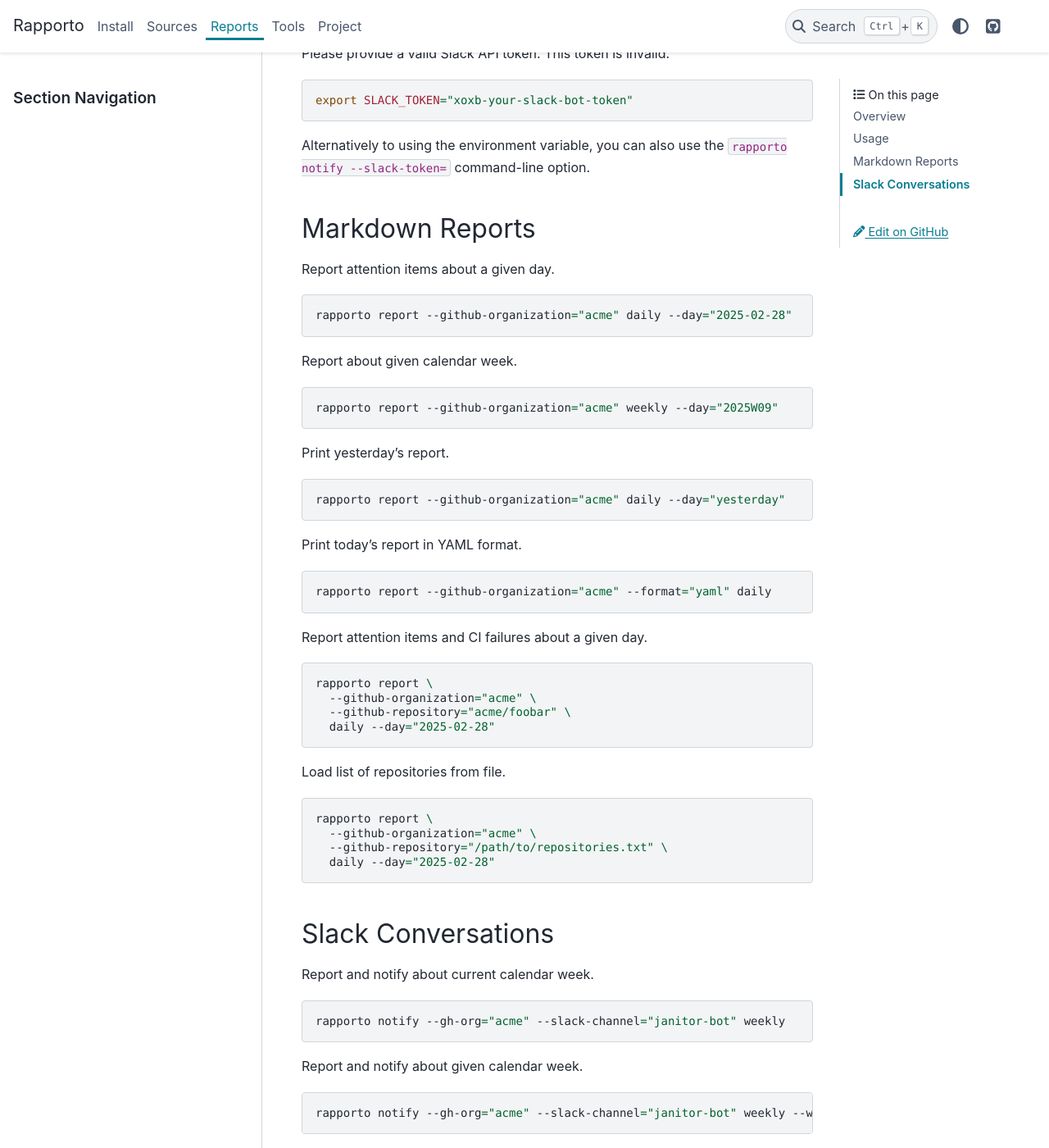
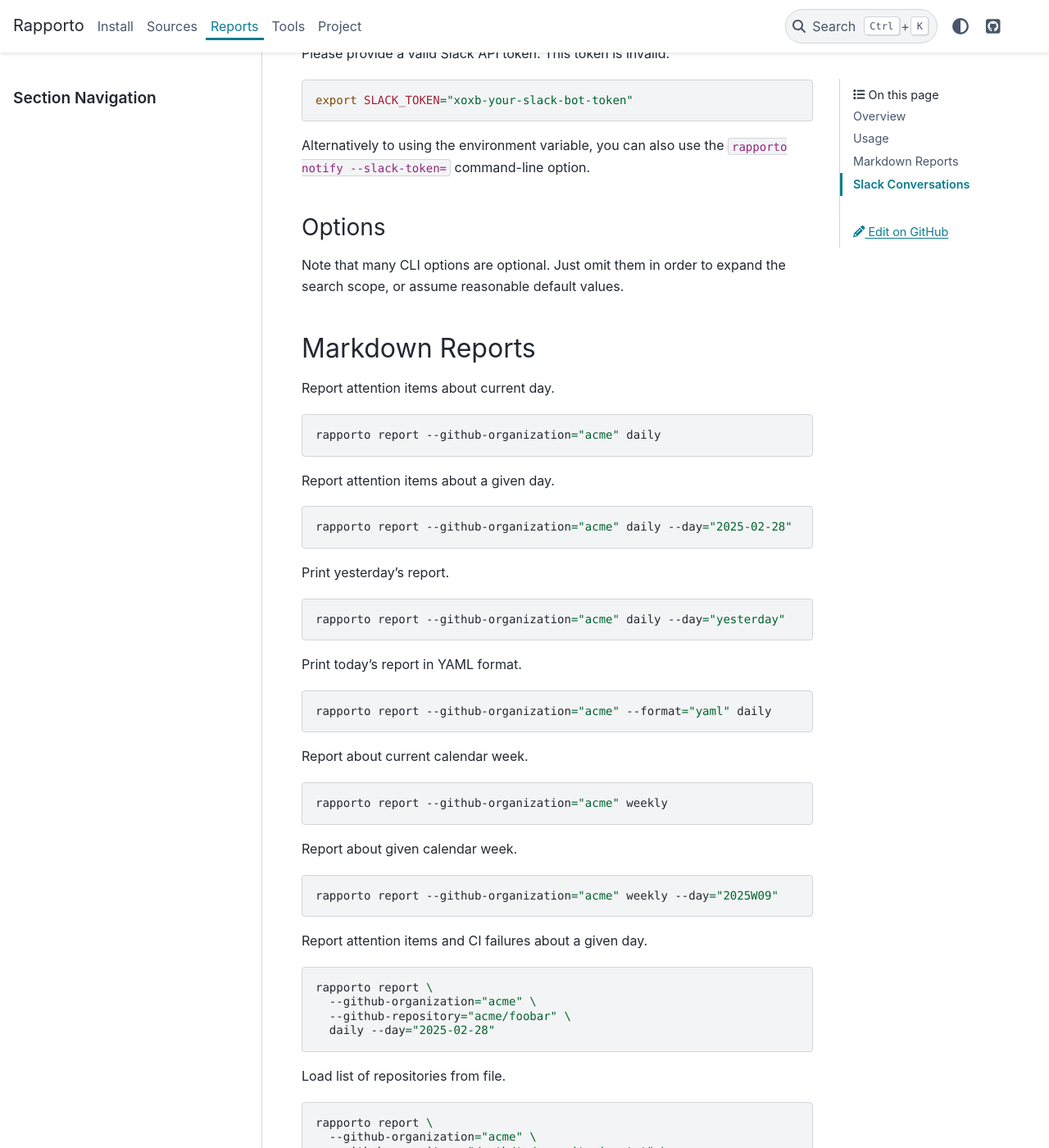
Before and after one commit to tech-writing/rapporto, a Sphinx documentation site: the page built from docs/report/index.md, in a window 1280 px wide and 1400 px high, scrolled down 1165 px. Shown: the whole window at 82% size. Built offline with Sphinx 7.4.7 and the PyData theme 0.15.4, drawn with Linux system fonts in a browser that asks for light colours.

````diff
--- a/docs/report/index.md
+++ b/docs/report/index.md
@@ -40,16 +40,22 @@
 Alternatively to using the environment variable, you can also use the
 `rapporto notify --slack-token=` command-line option.
 
+### Options
+
+Note that many CLI options are optional. Just omit them in order to
+expand the search scope, or assume reasonable default values.
+
+
 ## Markdown Reports
+
+Report attention items about current day.
+```shell
+rapporto report --github-organization="acme" daily
+```
 
 Report attention items about a given day.
 ```shell
 rapporto report --github-organization="acme" daily --day="2025-02-28"
-```
-
-Report about given calendar week.
-```shell
-rapporto report --github-organization="acme" weekly --day="2025W09"
 ```
 
 Print yesterday's report.
@@ -60,6 +66,16 @@
 Print today's report in YAML format.
 ```shell
 rapporto report --github-organization="acme" --format="yaml" daily
+```
+
+Report about current calendar week.
+```shell
+rapporto report --github-organization="acme" weekly
+```
+
+Report about given calendar week.
+```shell
+rapporto report --github-organization="acme" weekly --day="2025W09"
 ```
 
 Report attention items and CI failures about a given day.
--- a/src/rapporto/source/github/model.py
+++ b/src/rapporto/source/github/model.py
@@ -26,6 +26,8 @@
     repositories: t.List[str] = attr.field(factory=list)
 
     def add_repos(self, repos: t.Union[str, Path]) -> "GitHubOptions":
+        if repos is None:
+            return self
         path = Path(repos)
         if path.exists():
             self.add_repositories_file(path)
````
Also changed, not shown: CHANGES.md (+1 -0 lines), docs/backlog.md (+1 -1 lines), 2 other files.
